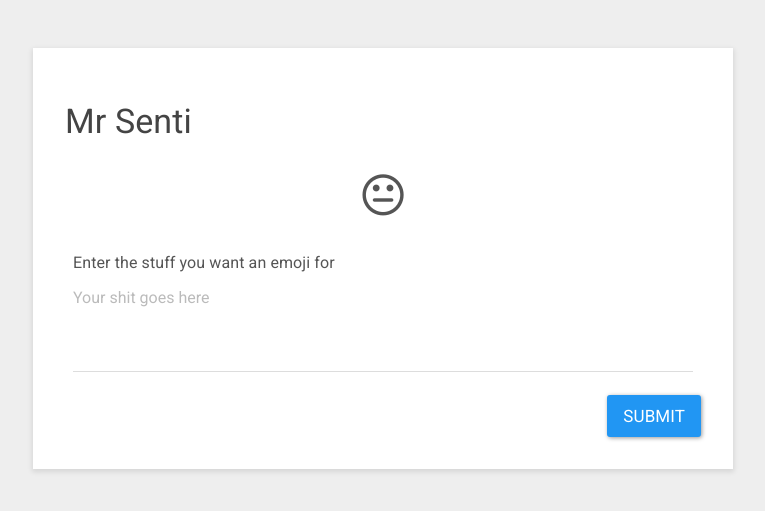
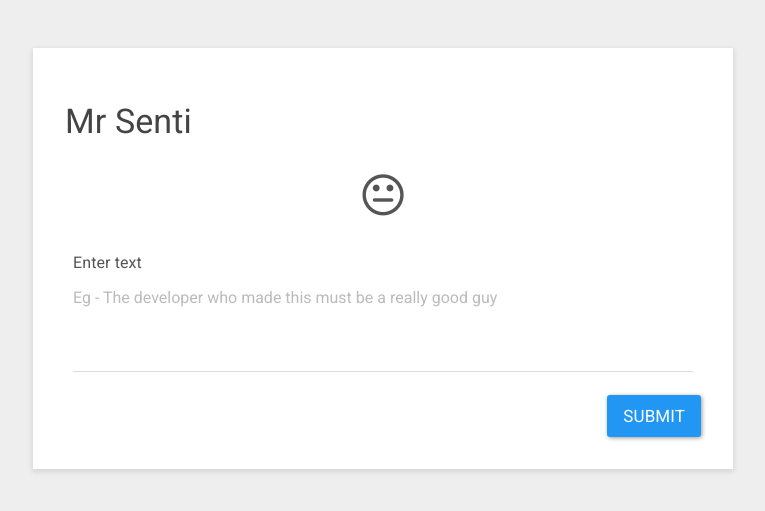
Before and after one commit to phenax/mr-senti, a Flask app: page / in a window 1280 px wide. Shown: the top 511 px of the page, without its empty margins (257-1022 px from the left). Run offline with Flask 2, Linux system fonts and the light colour scheme; parts of the project's set-up code (start-up, migrations or seed data) failed here and were passed over; some libraries are stand-ins or nearby versions.

Commit message:
Content change

```diff
--- a/templates/index.html
+++ b/templates/index.html
@@ -3,8 +3,8 @@
 <html>
 <head>
 	<title>MrSenti - Sentiment analysis testing</title>
+	<link rel="stylesheet" href="/static/css/bootstrap.min.css" />
 	<link rel="stylesheet" href="https://maxcdn.bootstrapcdn.com/font-awesome/4.7.0/css/font-awesome.min.css" />
-	<link rel="stylesheet" href="/static/css/bootstrap.min.css" />
 	<style>
 		html, body {
 			font-size: 16px;
@@ -31,7 +31,7 @@
 			text-align: center;
 		}
 
-		textarea {
+		.textarea {
 			resize: none;
 			color: #999;
 		}
@@ -53,8 +53,8 @@
 		<form class='js-form-submit'>
 
 			<div class="form-group" style='padding: .5em;'>
-				<label for="textArea" class="control-label">Enter the stuff you want an emoji for</label>
-				<textarea rows="3" id="textArea" name='text' class='form-control' placeholder='Your shit goes here'></textarea>
+				<label for="textArea" class="control-label">Enter text</label>
+				<textarea rows="3" id="textArea" name='text' class='textarea form-control' placeholder='Eg - The developer who made this must be a really good guy'></textarea>
 			</div>
 
 			<div class='text-right'>
```
Also changed, not shown: 1 other file.
